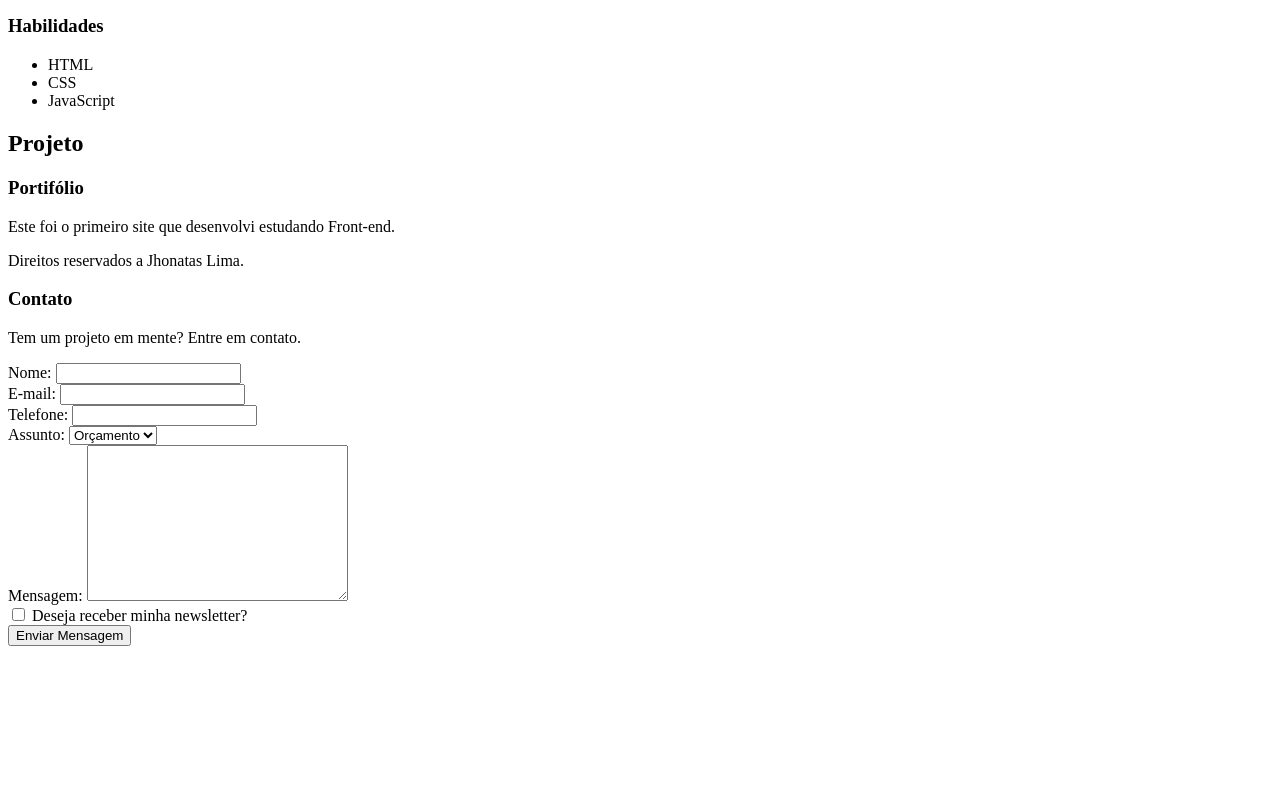
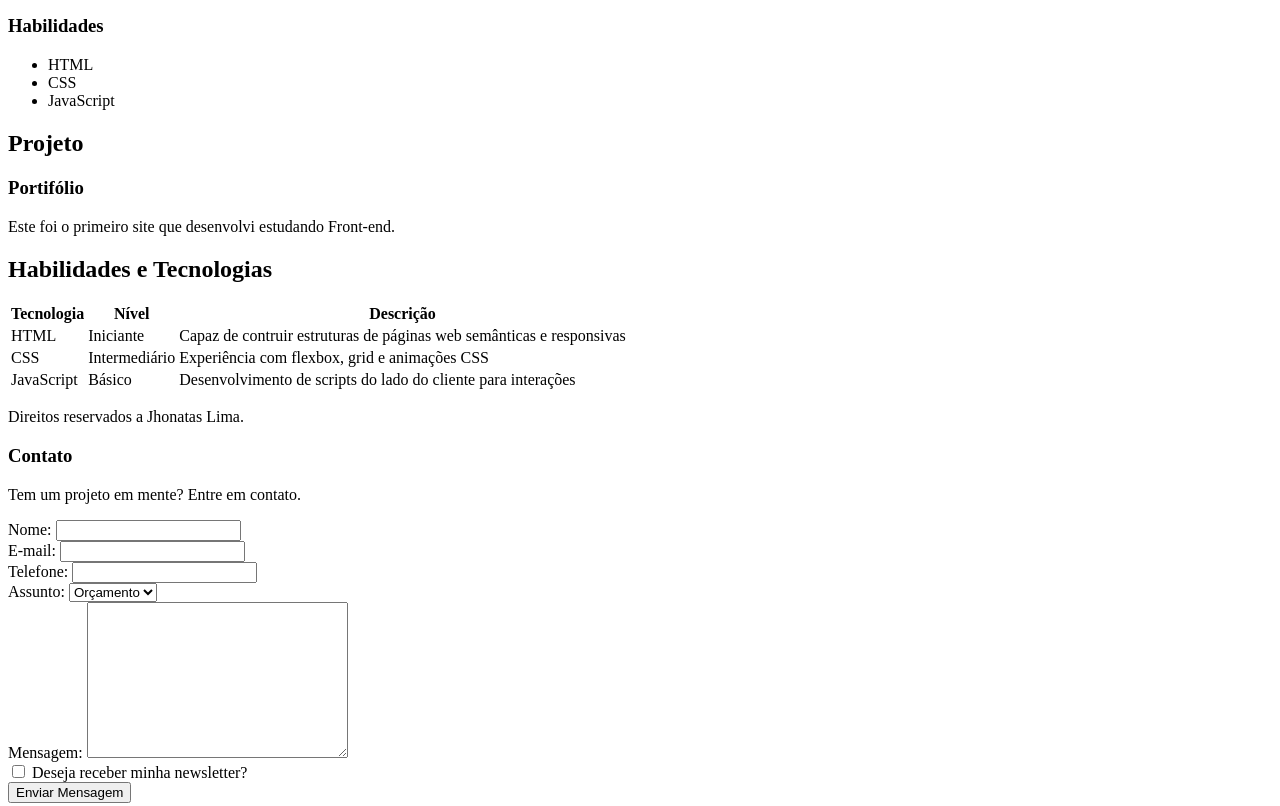
Before and after one commit to jhonni-dev/site, a plain HTML site: page index.html in a window 1280 px wide. Shown: the part 256-1062 px from the top of the page. Before the commit the page ends 910 px from the top, so only its background shows below. Drawn offline with Linux system fonts and the light colour scheme.

Commit message:
Adição de tabelas

```diff
--- a/index.html
+++ b/index.html
@@ -67,6 +67,42 @@
 
     </section>
 
+    <section id="Habilidades">
+
+        <h2>Habilidades e Tecnologias</h2>
+
+        <table>
+            <thead>
+                <tr>
+                    <th>Tecnologia</th>
+                    <th>Nível</th>
+                    <th>Descrição</th>
+                </tr>
+            </thead>
+
+            <tbody>
+                <tr>
+                    <td>HTML</td>
+                    <td>Iniciante</td>
+                    <td>Capaz de contruir estruturas de páginas web semânticas e responsivas</td>
+                </tr>
+
+                <tr>
+                    <td>CSS</td>
+                    <td>Intermediário</td>
+                    <td>Experiência com flexbox, grid e animações CSS</td>
+                </tr>
+
+                <tr>
+                    <td>JavaScript</td>
+                    <td>Básico</td>
+                    <td>Desenvolvimento de scripts do lado do cliente para interações</td>
+                </tr>
+            </tbody>
+        </table>
+
+    </section>
+
     <footer>
         <p>Direitos reservados a Jhonatas Lima.</p>
 
```
